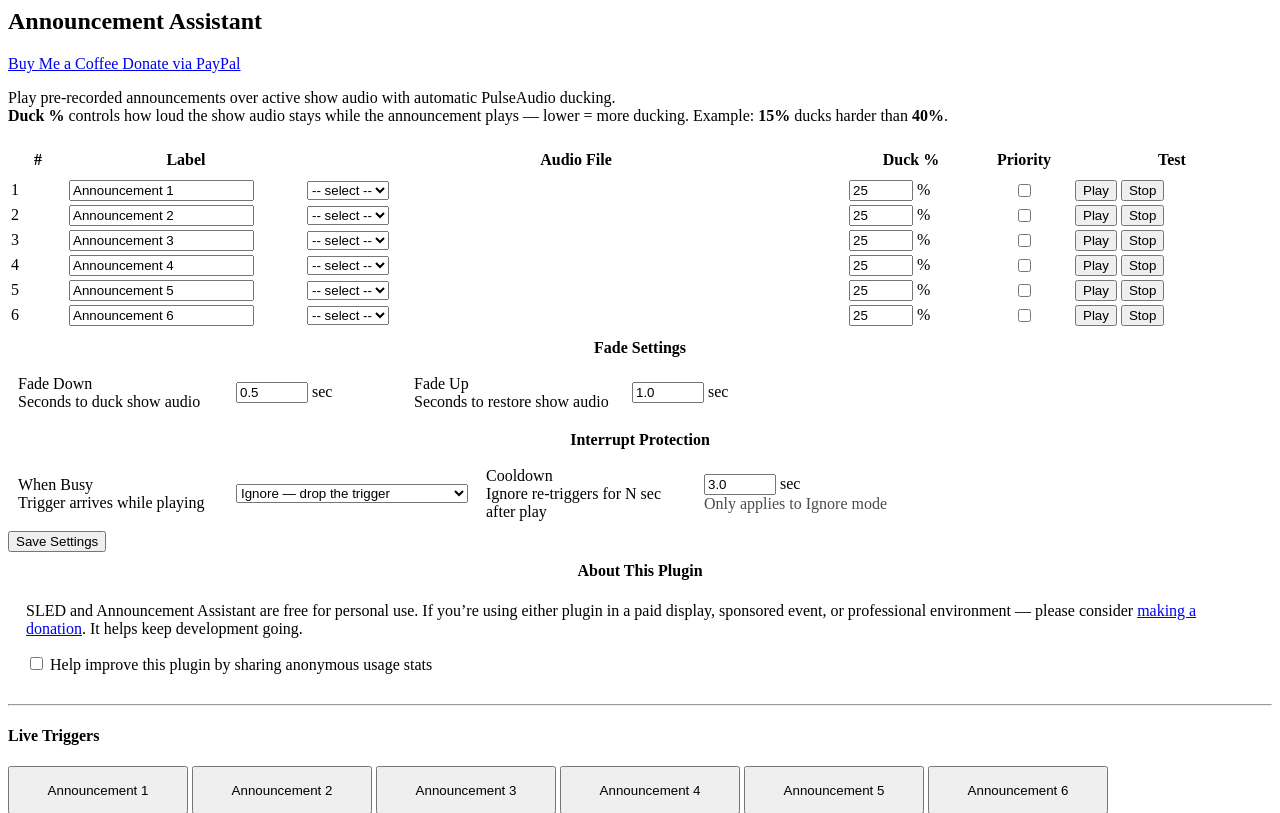
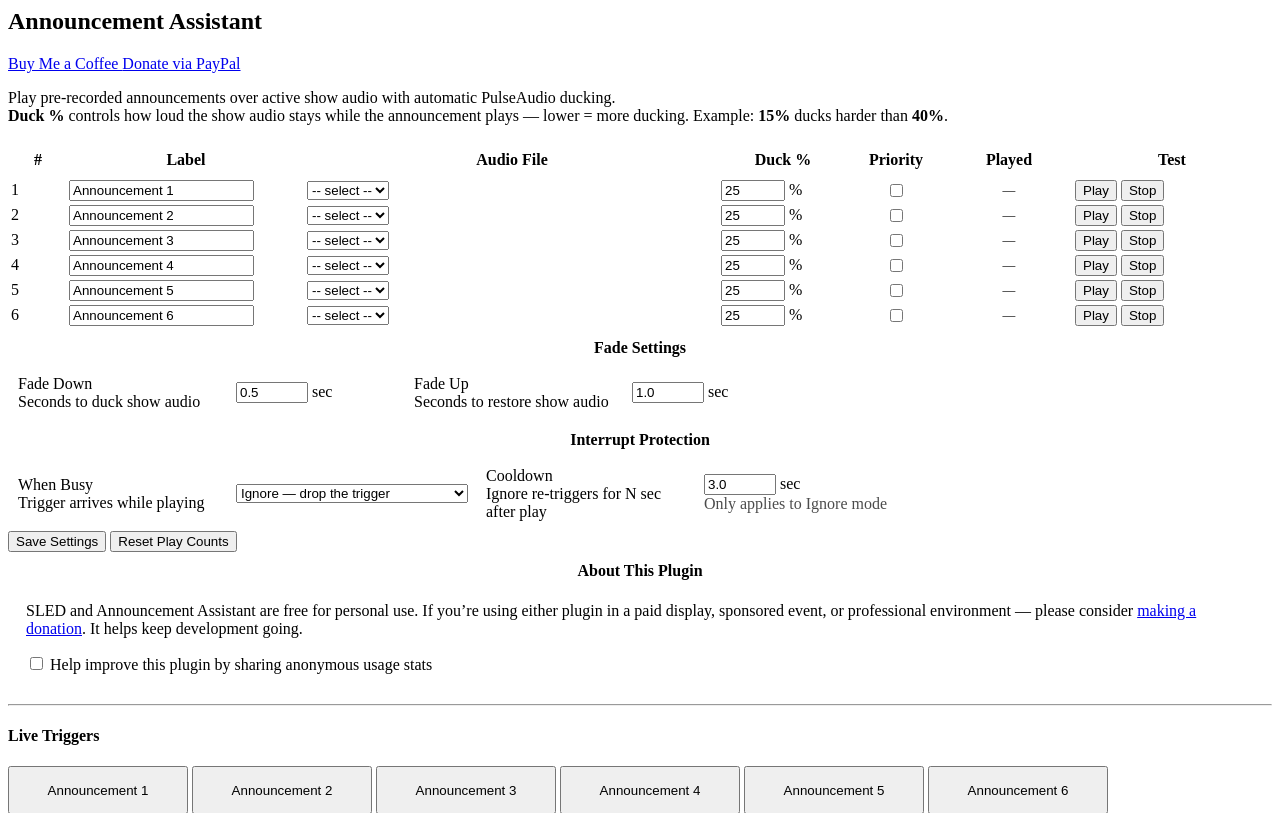
Before and after one commit to focusedonsound/fpp-AnnouncementAssistant, a PHP site: page / in a window 1280 px wide. Shown: the top 813 px of the page. Run offline with PHP 8.4, Linux system fonts and the light colour scheme.

Commit message:
Add per-slot play count tracking with today/total display and reset
- aa_play.sh: On successful play (RC=0), increments today + lifetime
  count for the slot in aa_play_counts.json. Today count auto-resets
  when the date changes — no cron needed.
- www/index.php: loadPlayCounts() reads aa_play_counts.json; new Played
  column in config table shows "N today / N total" badge per slot.
  Reset Play Counts button prompts for confirmation then reloads page.
- www/trigger.php: reset_counts action zeroes aa_play_counts.json.

Co-Authored-By: Claude Sonnet 4.6 <noreply@anthropic.com>

```diff
--- a/www/index.php
+++ b/www/index.php
@@ -56,6 +56,16 @@ function duckToNumber($duck) {
 $cfg     = loadConfig($configFile);
 $buttons = $cfg["buttons"];
 $audioFiles = listAudio("/home/fpp/media/music");
+
+// ── Play counts ───────────────────────────────────────────────────────────
+function loadPlayCounts() {
+  $path = "/home/fpp/media/logs/aa_play_counts.json";
+  if (!file_exists($path)) return [];
+  $j = json_decode(@file_get_contents($path), true);
+  return is_array($j) ? $j : [];
+}
+$playCounts = loadPlayCounts();
+$today = date('Y-m-d');
 ?>
 
 <div class="d-flex justify-content-between align-items-center mb-2">
@@ -94,6 +104,10 @@ $audioFiles = listAudio("/home/fpp/media/music");
             <th style="width:110px; padding:8px 8px;">Duck %</th>
             <th style="width:80px; padding:8px 8px; text-align:center;" title="Slot always interrupts current playback regardless of global policy">
               <i class="fas fa-fw fa-bolt" title="Interrupt"></i> Priority
+            </th>
+            <th style="width:110px; padding:8px 8px; text-align:center;"
+                title="How many times this announcement has been played today and in total.">
+              <i class="fas fa-fw fa-chart-bar"></i> Played
             </th>
             <th style="width:180px; padding:8px 8px;">Test</th>
           </tr>
@@ -142,6 +156,31 @@ $audioFiles = listAudio("/home/fpp/media/music");
                        <?php echo !empty($buttons[$i]["interrupt"]) ? "checked" : ""; ?>
                        title="This slot always interrupts current playback" />
               </div>
+            </td>
+
+            <?php
+              $slotKey  = (string)$i;
+              $slotData = $playCounts[$slotKey] ?? null;
+              $todayCount = 0;
+              $totalCount = 0;
+              if ($slotData) {
+                $totalCount = (int)($slotData['total'] ?? 0);
+                $todayCount = ($slotData['date'] ?? '') === $today
+                              ? (int)($slotData['today'] ?? 0) : 0;
+              }
+            ?>
+            <td style="text-align:center; white-space:nowrap;"
+                title="Today: <?php echo $todayCount; ?> play<?php echo $todayCount !== 1 ? 's' : ''; ?> &bull; All time: <?php echo $totalCount; ?>">
+              <?php if ($totalCount > 0): ?>
+                <span class="badge bg-primary" style="font-size:0.85rem;">
+                  <?php echo $todayCount; ?> today
+                </span>
+                <div class="text-muted" style="font-size:0.75rem; margin-top:2px;">
+                  <?php echo $totalCount; ?> total
+                </div>
+              <?php else: ?>
+                <span class="text-muted" style="font-size:0.8rem;">&mdash;</span>
+              <?php endif; ?>
             </td>
 
             <td>
@@ -262,9 +301,14 @@ $audioFiles = listAudio("/home/fpp/media/music");
     </div>
   </div>
 
-  <div class="mb-4">
+  <div class="mb-4 d-flex gap-2 align-items-center">
     <button type="button" class="buttons btn-outline-light" onclick="aaSave()">
       <i class="fas fa-fw fa-save"></i> Save Settings
+    </button>
+    <button type="button" class="buttons btn-outline-secondary btn-sm"
+            onclick="aaResetCounts()"
+            title="Reset all play counts back to zero. This cannot be undone.">
+      <i class="fas fa-fw fa-rotate-left"></i> Reset Play Counts
     </button>
   </div>
 
@@ -420,4 +464,13 @@ $audioFiles = listAudio("/home/fpp/media/music");
     const ok = (j.status === 'OK');
     aaNotify(j.message || (ok ? 'Stopped.' : 'Stop failed.'), !ok);
   }
+
+  async function aaResetCounts() {
+    if (!confirm('Reset all play counts to zero?\nThis cannot be undone.')) return;
+    const res = await fetch(aaUrl('trigger.php') + '&action=reset_counts', { cache: 'no-store' });
+    const j   = await aaReadJson(res);
+    const ok  = (j.status === 'OK');
+    aaNotify(j.message || (ok ? 'Play counts reset.' : 'Reset failed.'), !ok);
+    if (ok) location.reload();   // refresh so badge counts update
+  }
 </script>
```
Also changed, not shown: www/trigger.php (+11 -0 lines), 1 other file.
